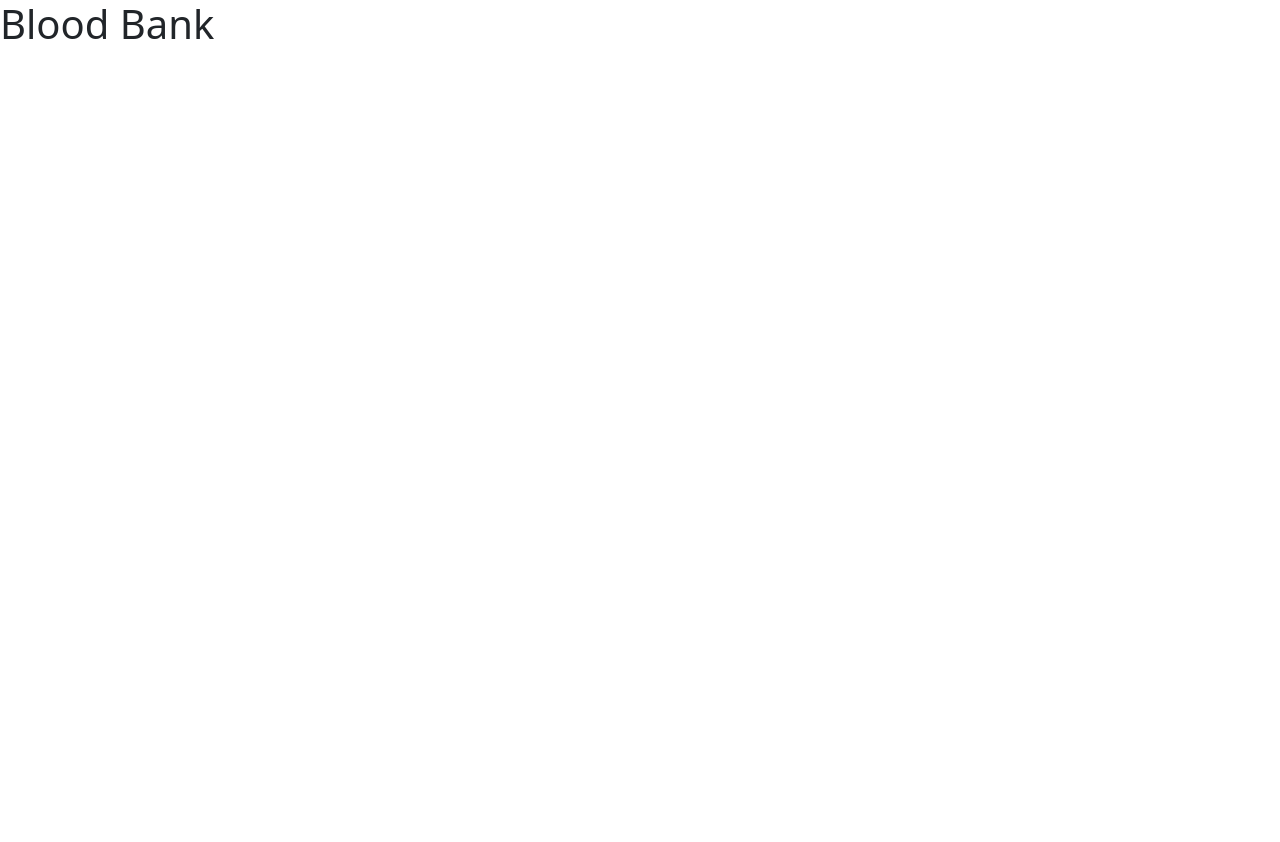
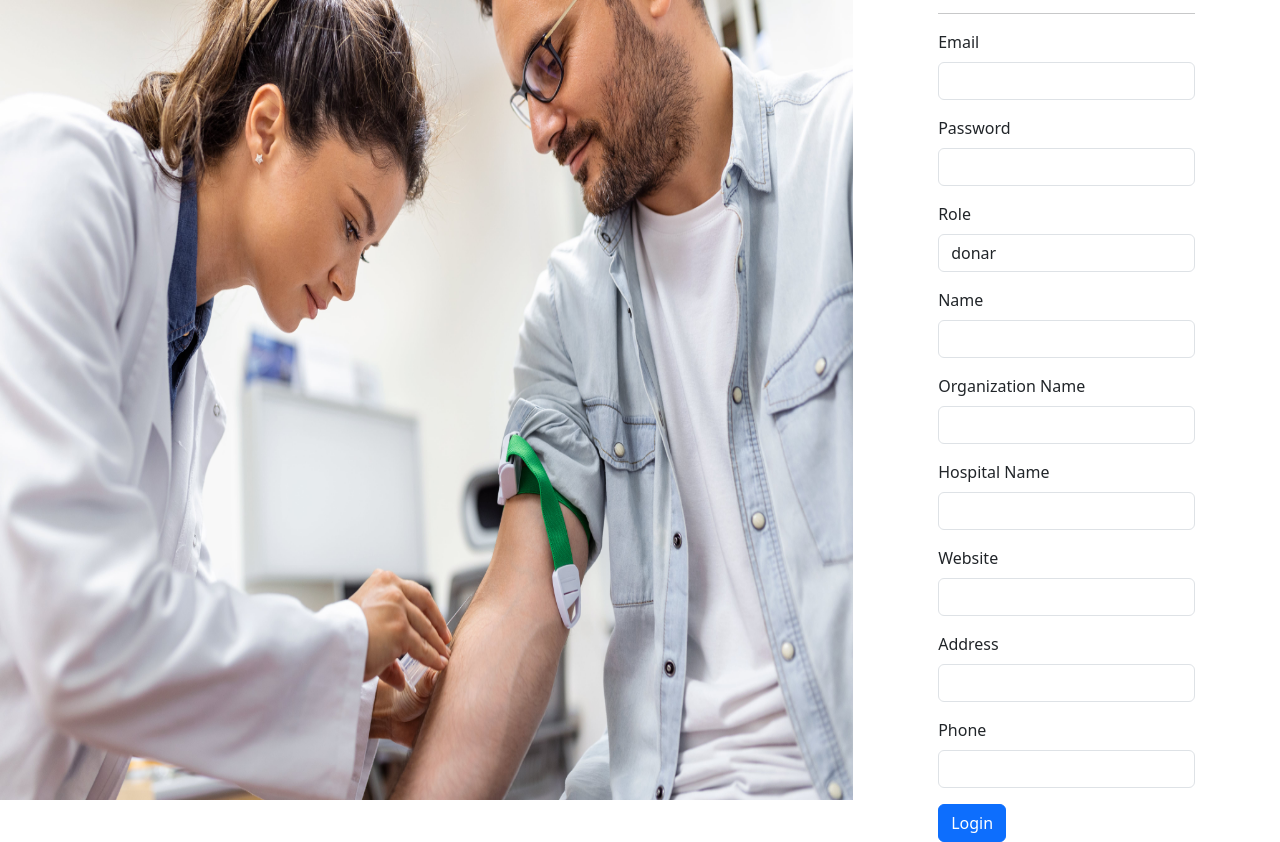
Before and after one commit to Sourav-Ghorai/BloodBank, a React (Create React App) app in the folder client/: page /login in a window 1280 px wide. Before the commit the page ends 800 px from the top, so only its background shows below. Built offline with nearby package versions, Linux system fonts and the light colour scheme.

Commit message:
Added login and register form

```diff
--- a/client/src/App.js
+++ b/client/src/App.js
@@ -1,10 +1,18 @@
+import { Route, Routes } from 'react-router-dom';
 import './App.css';
+import HomePage from './pages/HomePage';
+import Login from './pages/auth/Login';
+import Register from './pages/auth/Register';
 
 function App() {
   return (
-    <div>
-      <h1>Blood Bank</h1>
-    </div>
+    <>
+      <Routes>
+        <Route path="/" element={<HomePage />} />
+        <Route path="/login" element={<Login />} />
+        <Route path="/register" element={<Register />} />
+      </Routes>
+    </>
   );
 }
 
--- /dev/null
+++ b/client/src/components/shared/Form/Form.js
@@ -0,0 +1,92 @@
+import React, { useState } from "react";
+import InputType from "./InputType";
+
+function Form({ formType, submitText, formTitle }) {
+  const [email, setEmail] = useState("");
+  const [password, setPassword] = useState("");
+  const [role, setRole] = useState("donar");
+  const [name, setName] = useState("");
+  const [organizationName, setOrganizationName] = useState("");
+  const [hospitalName, setHospitalName] = useState("");
+  const [website, setWebsite] = useState("");
+  const [address, setAddress] = useState("");
+  const [phone, setPhone] = useState("");
+  return (
+    <>
+      <form>
+        <h2 className="text-center">{formTitle}</h2>
+        <hr />
+        <InputType
+          lableText={"Email"}
+          inputType={"email"}
+          name={"email"}
+          value={email}
+          onChange={(e) => setEmail(e.target.value)}
+        />
+        <InputType
+          lableText={"Password"}
+          inputType={"password"}
+          name={"password"}
+          value={password}
+          onChange={(e) => setPassword(e.target.value)}
+        />
+        <InputType
+          lableText={"Role"}
+          inputType={"text"}
+          name={"role"}
+          value={role}
+          onChange={(e) => setRole(e.target.value)}
+        />
+        <InputType
+          lableText={"Name"}
+          inputType={"text"}
+          name={"name"}
+          value={name}
+          onChange={(e) => setName(e.target.value)}
+        />
+        <InputType
+          lableText={"Organization Name"}
+          inputType={"text"}
+          name={"organizationName"}
+          value={organizationName}
+          onChange={(e) => setOrganizationName(e.target.value)}
+        />
+
+        <InputType
+          lableText={"Hospital Name"}
+          inputType={"text"}
+          name={"hospitalName"}
+          value={hospitalName}
+          onChange={(e) => setHospitalName(e.target.value)}
+        />
+
+        <InputType
+          lableText={"Website"}
+          inputType={"text"}
+          name={"website"}
+          value={website}
+          onChange={(e) => setWebsite(e.target.value)}
+        />
+        <InputType
+          lableText={"Address"}
+          inputType={"text"}
+          name={"address"}
+          value={address}
+          onChange={(e) => setAddress(e.target.value)}
+        />
+        <InputType
+          lableText={"Phone"}
+          inputType={"text"}
+          name={"phone"}
+          value={phone}
+          onChange={(e) => setPhone(e.target.value)}
+        />
+        <button type="submit" className="btn btn-primary">
+          {submitText}
+        </button>
+      </form>
+    </>
+  );
+}
+
+export default Form;
--- /dev/null
+++ b/client/src/components/shared/Form/InputType.js
@@ -0,0 +1,22 @@
+import React from "react";
+
+function InputType({ lableText, inputType, name, value, onChange }) {
+  return (
+    <div>
+      <div className="mb-3">
+        <label htmlFor="exampleInputEmail1" className="form-label">
+          {lableText}
+        </label>
+        <input
+          type={inputType}
+          className="form-control"
+          name={name}
+          value={value}
+          onChange={onChange}
+        />
+      </div>
+    </div>
+  );
+}
+
+export default InputType;
--- a/client/src/index.css
+++ b/client/src/index.css
@@ -3,3 +3,16 @@
    padding: 0;
    box-sizing: border-box;
 }
+
+/* Form Styling  */
+.form-banner img{
+   height: 100vh;
+   width: 100%;
+}
+
+.form-container{
+   display: flex;
+   justify-content: center;
+   align-items: center;
+   height: 100vh;
+}
--- a/client/src/index.js
+++ b/client/src/index.js
@@ -2,11 +2,14 @@ import React from 'react';
 import ReactDOM from 'react-dom/client';
 import './index.css';
 import App from './App';
+import {BrowserRouter} from 'react-router-dom';
 
 const root = ReactDOM.createRoot(document.getElementById('root'));
 root.render(
   <React.StrictMode>
-    <App />
+    <BrowserRouter>
+      <App />
+    </BrowserRouter>
   </React.StrictMode>
 );
 
--- /dev/null
+++ b/client/src/pages/HomePage.js
@@ -0,0 +1,9 @@
+import React from 'react'
+
+function HomePage() {
+  return (
+    <div>HomePage</div>
+  )
+}
+
+export default HomePage
--- /dev/null
+++ b/client/src/pages/auth/Login.js
@@ -0,0 +1,19 @@
+import React from "react";
+import Form from "../../components/shared/Form/Form";
+
+function Login() {
+  return (
+    <div>
+      <div className="row g-0">
+        <div className="col-8 form-banner">
+          <img src="./assets/images/banner1.jpg" alt="Banner img" />
+        </div>
+        <div className="col-4 form-container">
+          <Form formTitle={"Login"} submitText={"Login"} formType={'login'} />
+        </div>
+      </div>
+    </div>
+  );
+}
+
+export default Login;
--- /dev/null
+++ b/client/src/pages/auth/Register.js
@@ -0,0 +1,23 @@
+import React from "react";
+import Form from "../../components/shared/Form/Form";
+
+function Register() {
+  return (
+    <div>
+      <div className="row g-0">
+        <div className="col-8 form-banner">
+          <img src="./assets/images/banner2.jpg" alt="Banner img" />
+        </div>
+        <div className="col-4 form-container">
+          <Form
+            formTitle={"Register"}
+            submitText={"Register"}
+            formType={"register"}
+          />
+        </div>
+      </div>
+    </div>
+  );
+}
+
+export default Register;
```
Also changed, not shown: client/public/assets/images/banner1.jpg (added), client/public/assets/images/banner2.jpg (added), client/public/index.html (line endings or trailing spaces).
